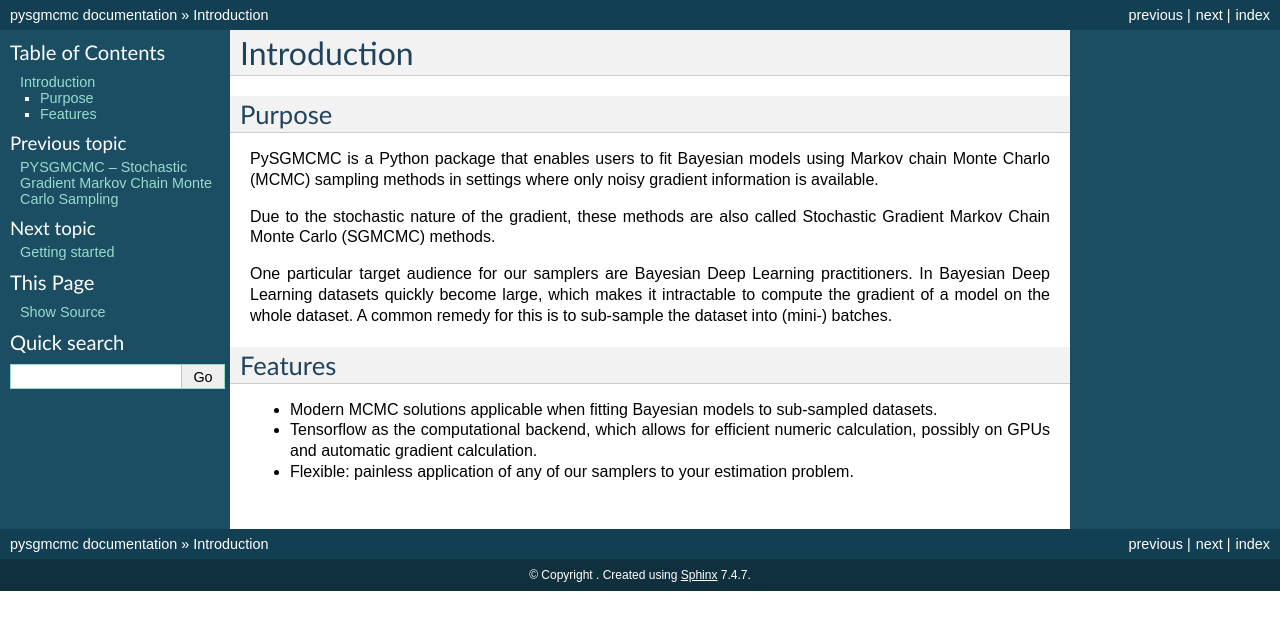
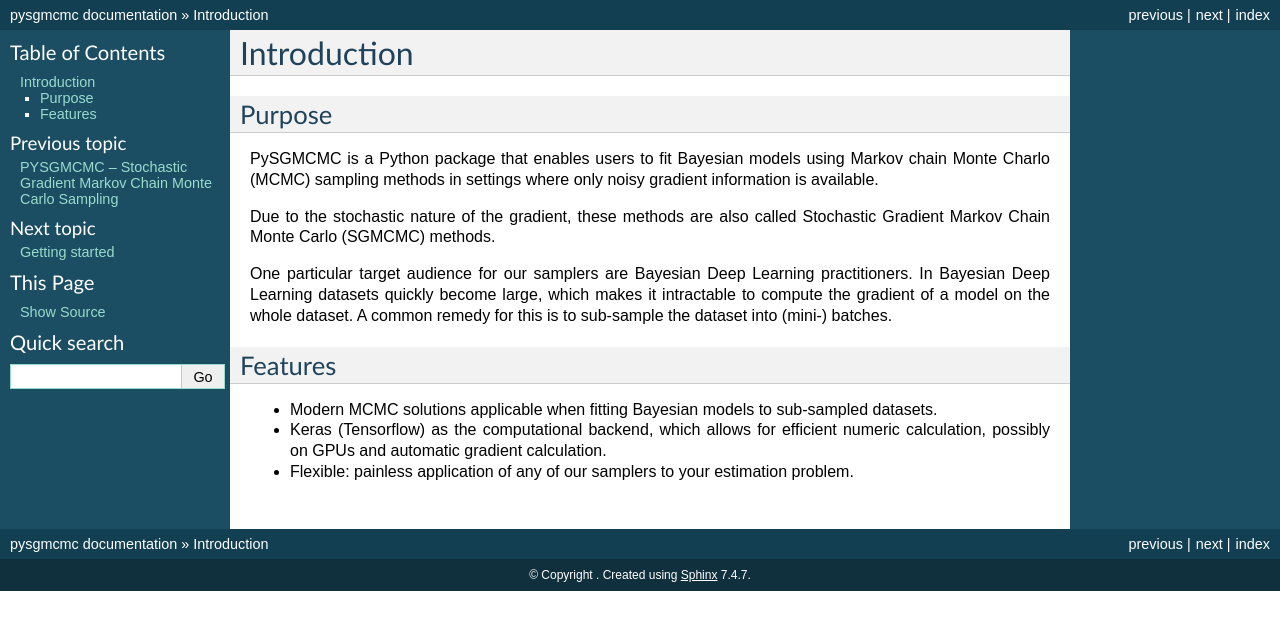
Before and after one commit to MFreidank/pysgmcmc, a Sphinx documentation site: the page built from docs/source/intro.rst, in a window 1280 px wide. Shown: the top 630 px of the page. Built offline with Sphinx 7.4.7, drawn with Linux system fonts in a browser that asks for light colours; pages that are not in the unit, such as notebooks, are missing from menus.

Commit message:
begining to change docs before merge to master

```diff
--- a/README.rst
+++ b/README.rst
@@ -17,7 +17,8 @@ Features
 
    sample, cost = next(sampler)
 
-* Based on `tensorflow <https://www.tensorflow.org/>`_ that provides:
+* Based on `keras <https://www.keras.io/>`_ that provides:
+    * flexible computational backends (tensorflow, theano, cnntk)
     * efficient numerical computation via data flow graphs
     * flexible computation environments (CPU/GPU support, desktop/server/mobile device support)
     * Linear algebra operations
--- a/docs/source/intro.rst
+++ b/docs/source/intro.rst
@@ -33,7 +33,7 @@ Features
 * Modern MCMC solutions applicable when fitting Bayesian models to
   sub-sampled datasets.
 
-* Tensorflow as the computational backend, which allows for efficient
+* Keras (Tensorflow) as the computational backend, which allows for efficient
   numeric calculation, possibly on GPUs and automatic gradient calculation.
 
 * Flexible: painless application of any of our samplers to your estimation
```
